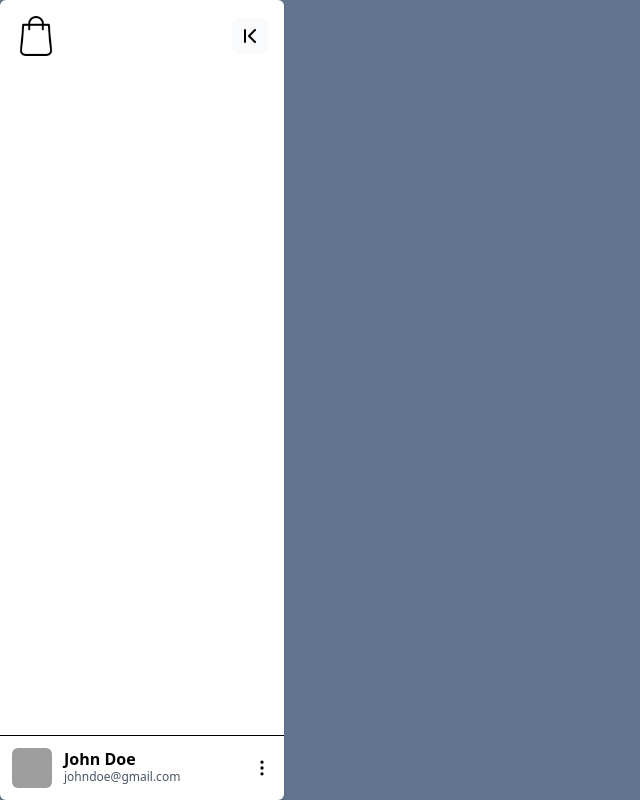
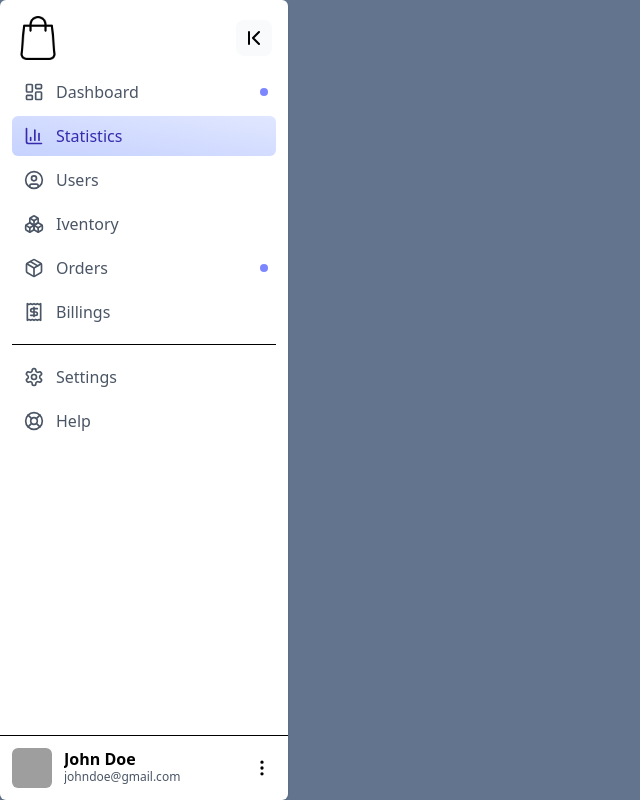
Before and after one commit to leonamlucius/Dashboard, a React (Vite) app: page / in a window 1280 px wide. Shown: the whole page, without its empty margins (0-640 px from the left). Built offline with nearby package versions, Linux system fonts and the light colour scheme; grey boxes are pictures that could not be loaded.

Commit message:
Sidebar working

```diff
--- a/src/App.jsx
+++ b/src/App.jsx
@@ -1,11 +1,35 @@
 import { useState } from "react";
-import Sidebar from "./components/Sidebar";
+import Sidebar, { SidebarItem } from "./components/Sidebar";
+import {
+  LifeBuoy,
+  Receipt,
+  Boxes,
+  Package,
+  UserCircle,
+  BarChart3,
+  LayoutDashboard,
+  Settings,
+} from "lucide-react";
 
 function App() {
-
   return (
     <div className="bg-slate-500 w-screen h-screen flex ">
-      <Sidebar></Sidebar>
+      <Sidebar>
+        <SidebarItem
+          icon={<LayoutDashboard size={20} />}
+          text="Dashboard"
+          alert
+        />
+
+        <SidebarItem icon={<BarChart3 size={20} />} text="Statistics" active />
+        <SidebarItem icon={<UserCircle size={20}/>} text="Users" />
+        <SidebarItem icon={<Boxes size={20}/>} text="Iventory" />
+        <SidebarItem icon={<Package size={20}/>} text="Orders" alert/>
+        <SidebarItem icon={<Receipt size={20}/>} text="Billings" />
+        <hr className="my-3"/>
+        <SidebarItem icon={<Settings size={20}/>} text="Settings"/>
+        <SidebarItem icon={<LifeBuoy size={20}/>} text="Help" />
+      </Sidebar>
     </div>
   );
 }
--- a/src/components/Sidebar.jsx
+++ b/src/components/Sidebar.jsx
@@ -1,18 +1,31 @@
-import { ChevronFirst, MoreVertical } from "lucide-react";
+import { ChevronFirst, ChevronLast, MoreVertical } from "lucide-react";
+import { createContext, useContext, useState } from "react";
 
+const SidebarContext = createContext();
 export default function Sidebar({ children }) {
+  const [expanded, setExpanded] = useState(true);
   return (
     <aside className="h-screen">
       <nav className="h-full flex flex-col bg-white shadow-sm rounded-md">
         <div className="p-4 pb-2 flex justify-between items-center">
-          <img src="images/logo.png" className="w-10" />
+          <img
+            src="images/logo.png"
+            className={`overflow-hidden transition-all ${
+              expanded ? "w-11" : "w-0"
+            }`}
+          />
 
-          <button className="p-1.5 rounded-lg bg-gray-50 hover:bg-gray-100">
-            <ChevronFirst />
+          <button
+            onClick={() => setExpanded((curr) => !curr)}
+            className="p-1.5 rounded-lg bg-gray-50 hover:bg-gray-100"
+          >
+            {expanded ? <ChevronFirst /> : <ChevronLast />}
           </button>
         </div>
 
-        <ul className="flex-1 px-3">{children}</ul>
+        <SidebarContext.Provider value={{ expanded }}>
+          <ul className="flex-1 px-3">{children}</ul>
+        </SidebarContext.Provider>
 
         <div className="border-t-1 flex p-3">
           <img
@@ -24,7 +37,8 @@ export default function Sidebar({ children }) {
           <div
             className={`
             flex justify-between items-center
-            w-52 ml-3
+
+            overflow-hidden transition-all ${expanded ? "w-52 ml-3" : "w-0"}
 
 
             `}
@@ -40,3 +54,39 @@ export default function Sidebar({ children }) {
     </aside>
   );
 }
+
+export function SidebarItem({ icon, text, active, alert }) {
+  const { expanded } = useContext(SidebarContext);
+  return (
+    <li
+      className={`
+      relative flex items-center py-2 px-3 my-1
+      font-medium rounded-md cursor-pointer
+      trasintions-colors
+      ${
+        active
+          ? "bg-gradient-to-tr from-indigo-200 to-indigo-100 text-indigo-800"
+          : "hover:bg-indigo-50 text-gray-600"
+      }
+
+    `}
+    >
+      {icon}
+      <span
+        className={`overflow-hidden transition-all
+        ${expanded ? "w-52 ml-3" : "w-0"}
+
+        `}
+      >
+        {text}
+      </span>
+      {alert && (
+        <div
+          className={`absolute right-2 w-2 h-2 rounded bg-indigo-400 ${
+            expanded ? "" : "top-2"
+          }`}
+        />
+      )}
+    </li>
+  );
+}
```
